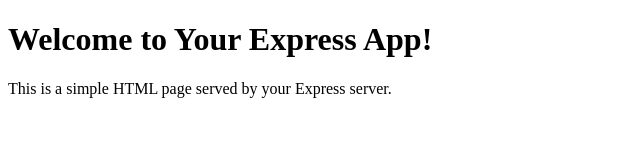
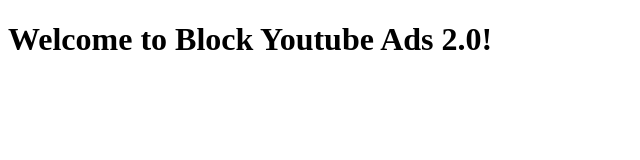
Before and after one commit to LAICHEEHOONG/Block-Youtube-Ads-server, a website: page public/index.html in a window 1280 px wide. Shown: the whole page, without its empty margins (0-640 px from the left). Drawn offline with Linux system fonts and the light colour scheme.

Commit message:
production

```diff
--- a/public/index.html
+++ b/public/index.html
@@ -3,10 +3,9 @@
 <head>
     <meta charset="UTF-8">
     <meta name="viewport" content="width=device-width, initial-scale=1.0">
-    <title>Your Express App</title>
+    <title>Block Youtube Ads</title>
 </head>
 <body>
-    <h1>Welcome to Your Express App!</h1>
-    <p>This is a simple HTML page served by your Express server.</p>
+    <h1>Welcome to Block Youtube Ads 2.0!</h1>
 </body>
 </html>
```
